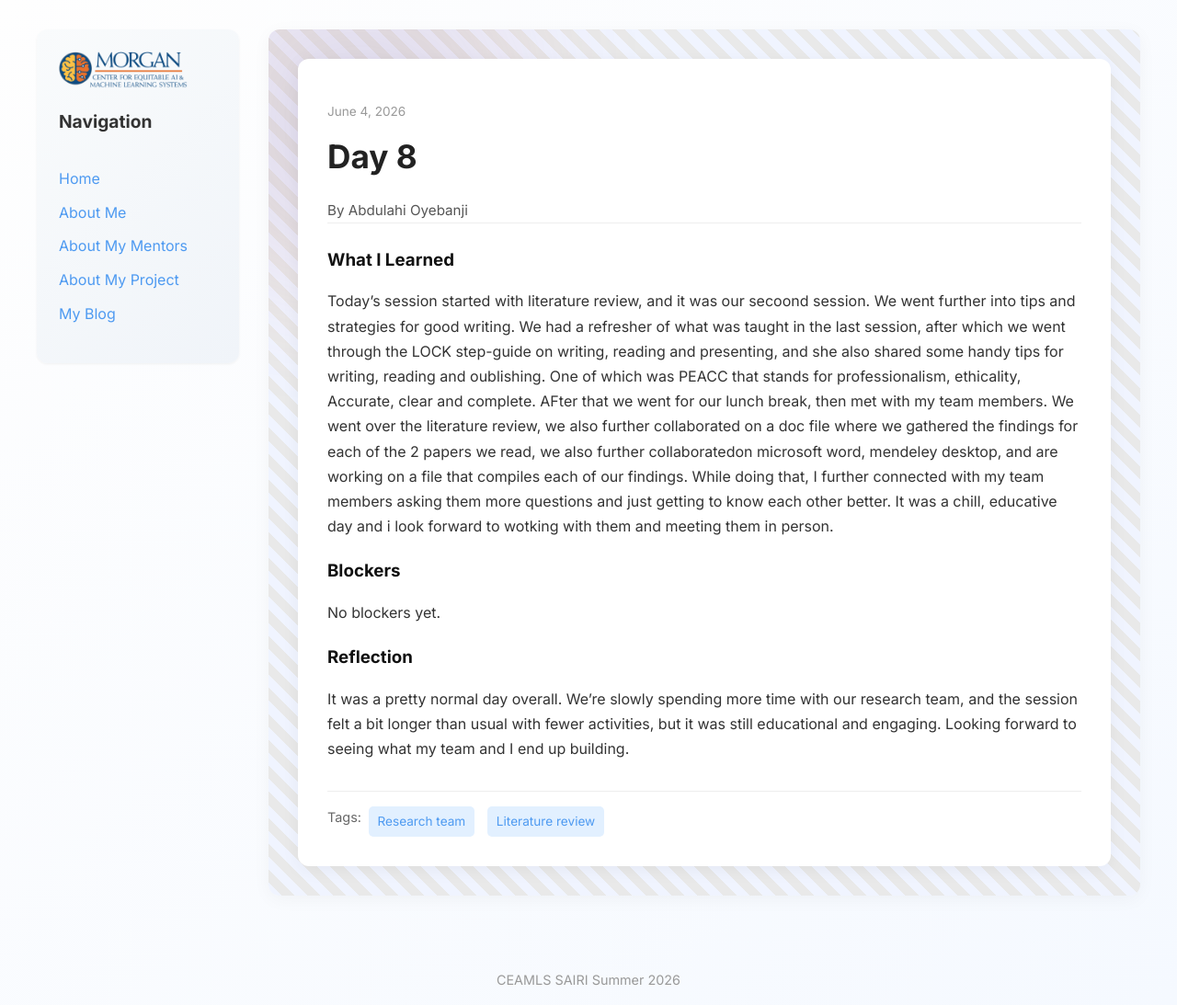
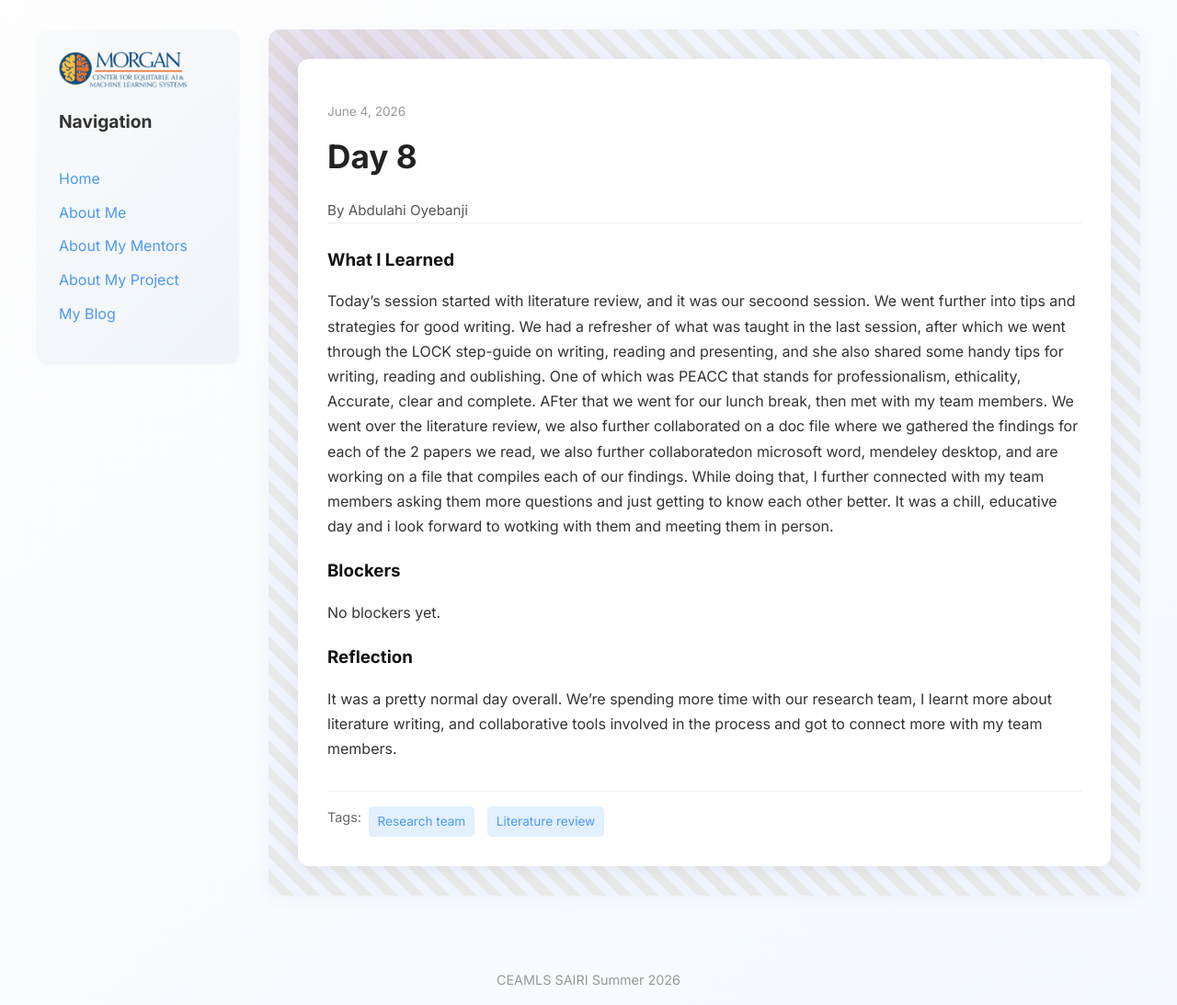
Before and after one commit to abdulahi-banji/abdulahi-banjiceamls26.github.io, a Jekyll site: the page built from _posts/2026-06-04-day-8.md, in a window 1280 px wide. Shown: the whole page at 92% size. Built offline with Jekyll 4.4.1, drawn with Linux system fonts in a browser that asks for light colours.

Commit message:
day 8 rough draft

```diff
--- a/_posts/2026-06-04-day-8.md
+++ b/_posts/2026-06-04-day-8.md
@@ -9,5 +9,5 @@ what_i_learned: |
 blockers: |
   No blockers yet.
 reflection: |
-  It was a pretty normal day overall. We're slowly spending more time with our research team, and the session felt a bit longer than usual with fewer activities, but it was still educational and engaging. Looking forward to seeing what my team and I end up building.
+  It was a pretty normal day overall. We're spending more time with our research team, I learnt more about literature writing, and collaborative tools involved in the process and got to connect more with my team members.
 ---
```
